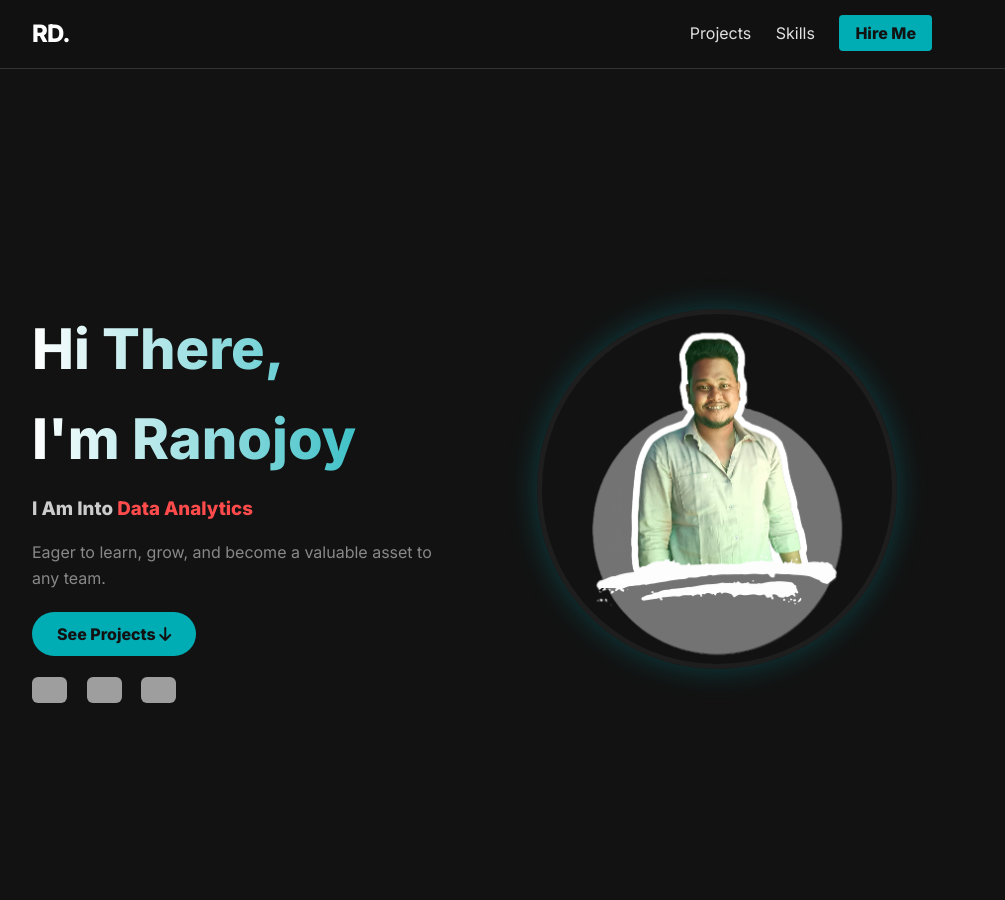
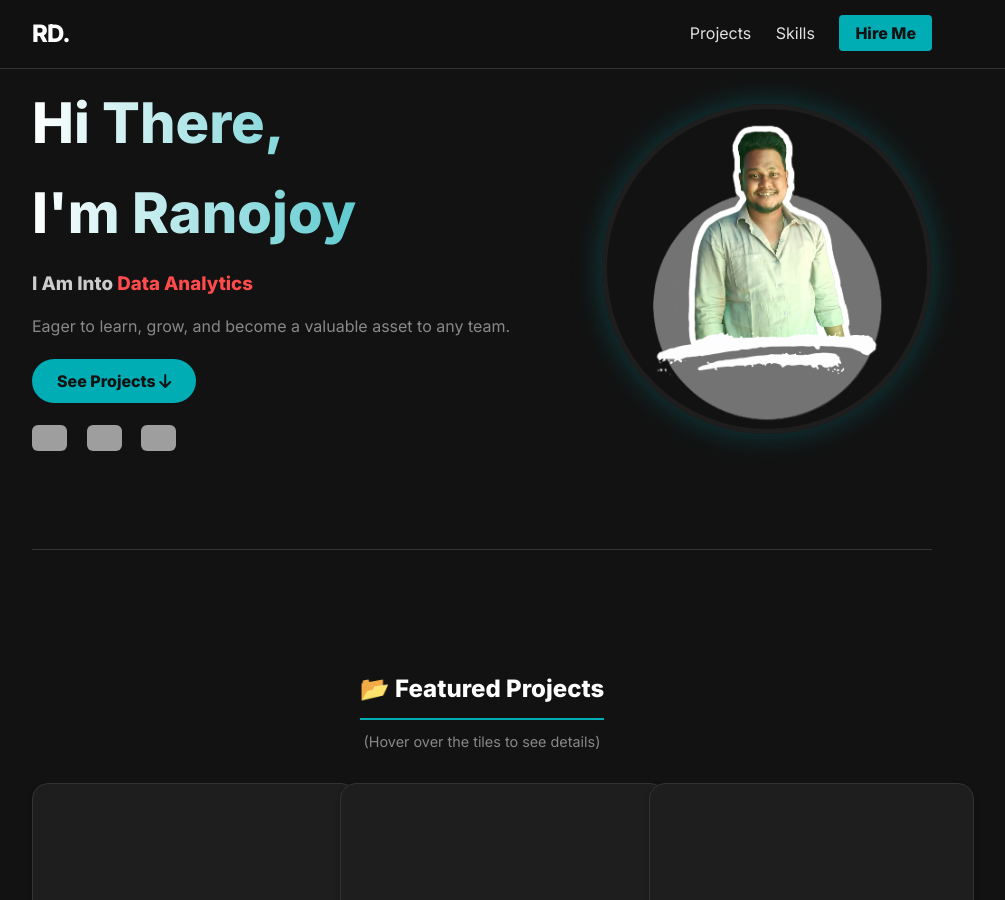
Before and after one commit to IamRaNo/iamrano.github.io, a Jekyll site: the page built from index.md, in a window 1280 px wide and 900 px high. Shown: the whole window, without its empty margins (158-1163 px from the left). Built offline with Jekyll 4.4.1, drawn with Linux system fonts in a browser that asks for light colours; grey boxes are pictures that could not be loaded.

Commit message:
Update style.css

```diff
--- a/assets/css/style.css
+++ b/assets/css/style.css
@@ -145,45 +145,46 @@ div[align="center"] {
 }
 /* --- HERO SECTION STYLES (Fixed Side-by-Side) --- */
 .hero-container {
-    display: flex !important;           /* FORCE horizontal layout */
-    flex-direction: row !important;     /* FORCE row direction */
+    display: flex !important;
+    flex-direction: row !important;
     align-items: center;
     justify-content: space-between;
-    padding: 60px 0;
-    min-height: 80vh;
-    max-width: 1100px;                  /* Keeps it contained */
-    margin: 0 auto;                     /* Centers the container */
+    padding: 10px 0 30px 0 !important; /* Tight spacing */
+    min-height: auto !important;
+    max-width: 1100px;
+    margin: 0 auto;
+    width: 100%;
 }
 
 .hero-text {
-    flex: 1;                            /* Takes up 50% space */
+    flex: 1.2;
     padding-right: 40px;
-    text-align: left !important;        /* Force text to left */
+    text-align: left !important;
+    min-width: 500px;
 }
 
 .hero-image {
-    flex: 1;                            /* Takes up 50% space */
+    flex: 0.8;
     display: flex;
-    justify-content: center;
-    align-items: center;
+    justify-content: flex-end;
 }
 
-/* Force specific text alignment for Hero only */
+/* Force text alignment */
 .hero-text h1, .hero-text h3, .hero-text p {
     text-align: left !important;
+    margin-top: 0 !important;
 }
 
-/* The Round Profile Picture */
+/* Profile Picture */
 .profile-pic {
-    width: 350px;
-    height: 350px;
+    width: 320px;
+    height: 320px;
     object-fit: cover;
     border-radius: 50%;
     border: 5px solid var(--card-bg);
     box-shadow: 0 0 30px rgba(0, 173, 181, 0.3);
     transition: transform 0.3s ease;
 }
-
 .profile-pic:hover {
     transform: scale(1.05);
     box-shadow: 0 0 50px rgba(0, 173, 181, 0.6);
@@ -194,42 +195,38 @@ div[align="center"] {
     display: inline-block;
     transition: transform 0.2s;
 }
-
 .hero-socials a:hover {
     transform: translateY(-5px);
 }
 
-/* --- MOBILE RESPONSIVENESS --- */
-/* On phones (under 768px), stack them vertically */
+/* MOBILE RESPONSIVENESS */
 @media (max-width: 768px) {
     .hero-container {
-        flex-direction: column-reverse !important; /* Image goes to top */
+        flex-direction: column-reverse !important;
         text-align: center !important;
         padding: 30px 0;
-        min-height: auto;
     }
-
     .hero-text {
         padding-right: 0;
         margin-top: 30px;
         text-align: center !important;
+        min-width: auto;
     }
-
     .hero-text h1, .hero-text h3, .hero-text p {
         text-align: center !important;
     }
-
     .hero-image {
-        margin-bottom: 20px;
+        justify-content: center;
     }
-
     .profile-pic {
         width: 250px;
         height: 250px;
     }
 }
+/* ^^^ THIS BRACKET WAS LIKELY MISSING BEFORE ^^^ */
 
-/* --- FEATURED PROJECTS GRID (Repaired) --- */
+
+/* --- FEATURED PROJECTS GRID (Flip Cards) --- */
 .featured-grid {
     display: grid !important;
     grid-template-columns: repeat(auto-fit, minmax(280px, 1fr)) !important;
@@ -238,14 +235,12 @@ div[align="center"] {
     width: 100%;
 }
 
-/* The Container for the card */
 .flip-card {
     background-color: transparent;
-    height: 400px; /* Essential for 3D effect */
+    height: 400px;
     perspective: 1000px;
 }
 
-/* The Inner Container */
 .flip-card-inner {
     position: relative;
     width: 100%;
@@ -255,17 +250,15 @@ div[align="center"] {
     transform-style: preserve-3d;
 }
 
-/* Hover Action */
 .flip-card:hover .flip-card-inner {
     transform: rotateY(180deg);
 }
 
-/* Common Styles for Front and Back */
 .flip-card-front, .flip-card-back {
-    position: absolute; /* This makes them sit on top of each other */
+    position: absolute;
     width: 100%;
     height: 100%;
-    -webkit-backface-visibility: hidden; /* Hides the back when flipped */
+    -webkit-backface-visibility: hidden;
     backface-visibility: hidden;
     border-radius: 16px;
     border: 1px solid #333;
@@ -277,26 +270,24 @@ div[align="center"] {
     box-shadow: 0 4px 6px rgba(0,0,0,0.3);
 }
 
-/* Front Side */
 .flip-card-front {
     background-color: #1E1E1E;
     color: #fff;
     z-index: 2;
 }
 
-/* Back Side */
 .flip-card-back {
     background-color: #151515;
     color: #E0E0E0;
-    transform: rotateY(180deg); /* Starts flipped */
+    transform: rotateY(180deg);
     z-index: 1;
     border: 1px solid #00ADB5;
 }
-
-/* Text Tweaks */
 .flip-card-back h3 { color: #00ADB5; margin-top: 0; font-size: 1.1rem; }
 .flip-card-back p { font-size: 0.9rem; }
 .flip-card-back ul { text-align: left; font-size: 0.85rem; padding-left: 15px; }
+
+
 /* --- ML SUITE: NEON GLASS CARDS --- */
 .ml-grid {
     display: grid;
@@ -306,7 +297,7 @@ div[align="center"] {
 }
 
 .neon-card {
-    background: #191919; /* Slightly lighter than background */
+    background: #191919;
     border: 1px solid #333;
     border-radius: 12px;
     padding: 25px;
@@ -316,31 +307,29 @@ div[align="center"] {
     z-index: 1;
 }
 
-/* The "Glow" Effect */
 .neon-card::before {
     content: "";
     position: absolute;
     top: 0; left: 0; right: 0; bottom: 0;
     border-radius: 12px;
-    padding: 2px; /* Width of the neon border */
+    padding: 2px;
     background: linear-gradient(45deg, transparent, var(--accent), transparent);
     -webkit-mask: linear-gradient(#fff 0 0) content-box, linear-gradient(#fff 0 0);
     -webkit-mask-composite: xor;
     mask-composite: exclude;
-    opacity: 0.3; /* Dim by default */
+    opacity: 0.3;
     transition: opacity 0.3s ease;
     z-index: -1;
 }
 
-/* Hover State */
 .neon-card:hover {
     transform: translateY(-5px) scale(1.02);
-    box-shadow: 0 0 20px rgba(0, 173, 181, 0.2); /* Teal Glow Shadow */
-    border-color: transparent; /* Hide grey border to show neon */
+    box-shadow: 0 0 20px rgba(0, 173, 181, 0.2);
+    border-color: transparent;
 }
 
 .neon-card:hover::before {
-    opacity: 1; /* Neon border becomes bright */
+    opacity: 1;
 }
 
 .neon-card h3 {
@@ -350,13 +339,14 @@ div[align="center"] {
     align-items: center;
     gap: 10px;
 }
-
 .neon-card ul {
     margin-bottom: 0;
     padding-left: 15px;
     color: #bbb;
     font-size: 0.9rem;
 }
+
+
 /* --- RECOMMENDATION POSTERS --- */
 .poster-grid {
     display: grid;
@@ -375,7 +365,7 @@ div[align="center"] {
 }
 
 .poster-card:hover {
-    border-color: #FF4B4B; /* Red Glow for these */
+    border-color: #FF4B4B;
     transform: translateY(-10px);
     box-shadow: 0 15px 30px rgba(255, 75, 75, 0.15);
 }
```
